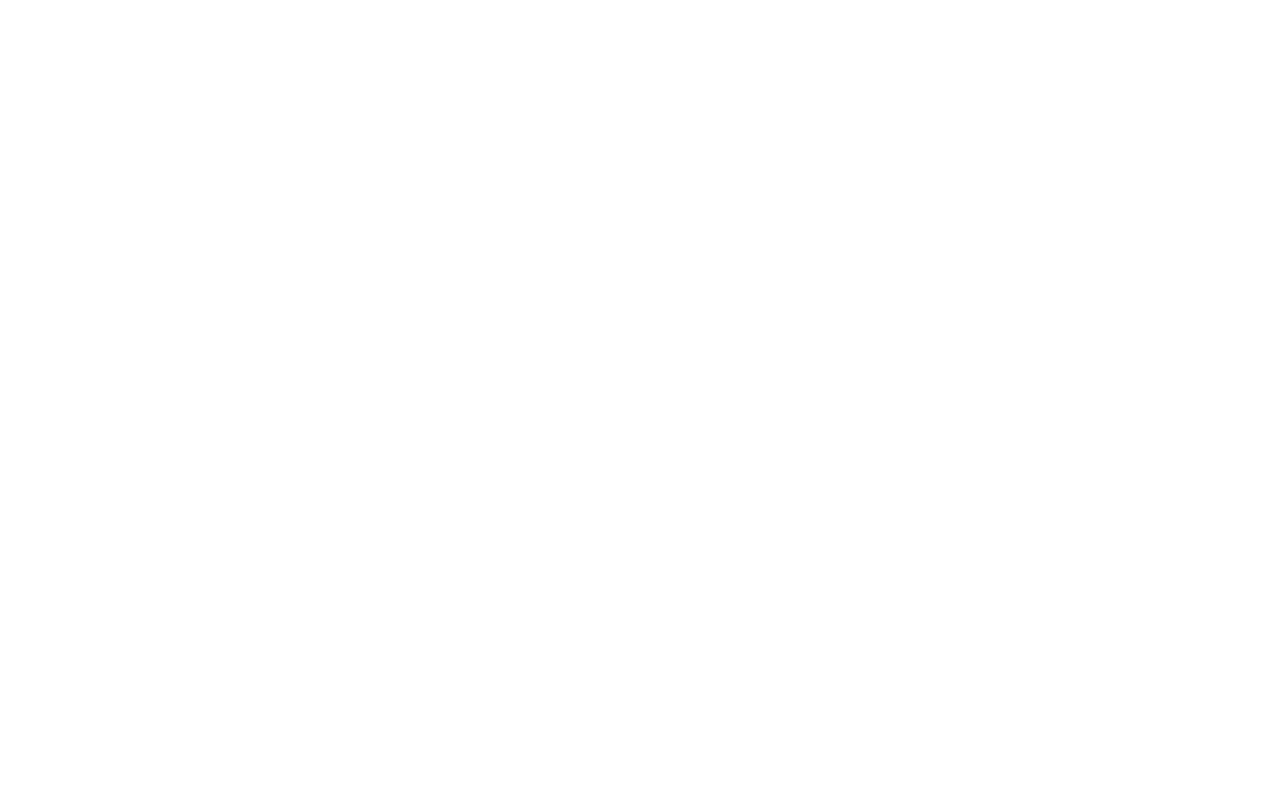
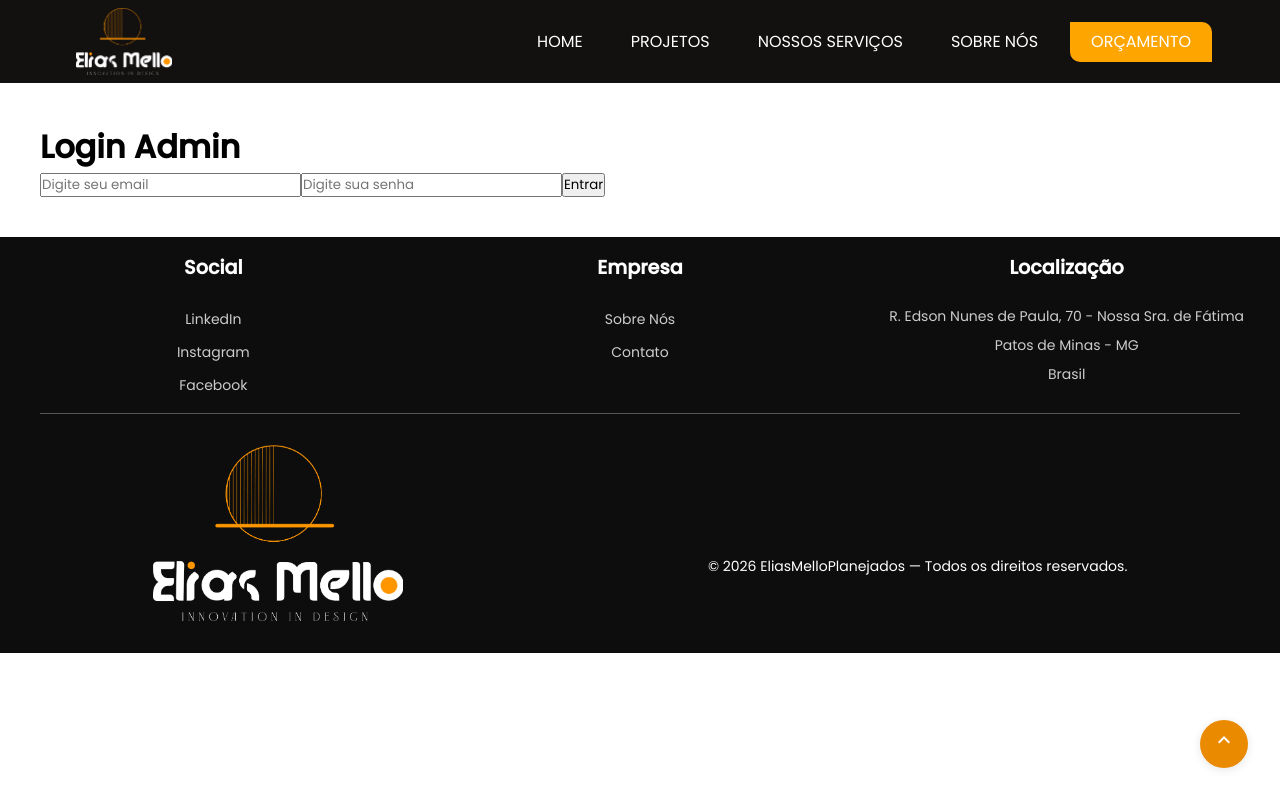
Before and after one commit to leandrobss1/EliasMelloPlanejados, a React (Create React App) app: page /login in a window 1280 px wide. Before the commit this address had no page. Built offline with nearby package versions, Linux system fonts and the light colour scheme.

Commit message:
chore(admin): refatorando informações de autenticação backend.

```diff
--- /dev/null
+++ b/src/ProtectedRoute.tsx
@@ -0,0 +1,13 @@
+import { Navigate } from 'react-router-dom';
+
+export default function ProtectedRoute({ children }: any) {
+  const token = localStorage.getItem('token');
+
+  console.log('TOKEN:', token);
+
+  if (!token) {
+    return <Navigate to="/login" />;
+  }
+
+  return children;
+}
--- a/src/index.tsx
+++ b/src/index.tsx
@@ -18,6 +18,7 @@
 import LoginAdmin from './pages/Admin/LoginAdmin';
 
 import Dashboard from './pages/Admin/Dashboard';
+import ProtectedRoute from './ProtectedRoute';
 
 const root = ReactDOM.createRoot(
   document.getElementById('root') as HTMLElement
@@ -35,8 +36,15 @@
           <Route path="budget" element={<Orcamento />} />
           <Route path="about-us" element={<QuemSomos />} />
 
-          <Route path="loginAdmin-x99" element={<LoginAdmin />} />
-          <Route path="admin-dashboard" element={<Dashboard />} />
+          <Route path="login" element={<LoginAdmin />} />
+          <Route
+            path="admin/dashboard"
+            element={
+              <ProtectedRoute>
+                <Dashboard />
+              </ProtectedRoute>
+            }
+          />
         </Route>
       </Routes>
     </BrowserRouter>
--- a/src/pages/Admin/Dashboard.tsx
+++ b/src/pages/Admin/Dashboard.tsx
@@ -10,7 +10,7 @@
 };
 
 export default function Dashboard() {
-  const isAdmin = localStorage.getItem('admin-auth');
+  const token = localStorage.getItem('token');
 
   const [loading, setLoading] = useState(true);
   const [projects, setProjects] = useState<Project[]>([]);
@@ -39,7 +39,7 @@
     }
   }, [projects, loading]);
 
-  if (!loading && isAdmin !== 'true') {
+  if (!loading && (!token || token === 'undefined')) {
     return <Navigate to="/" />;
   }
 
--- a/src/pages/Admin/LoginAdmin.tsx
+++ b/src/pages/Admin/LoginAdmin.tsx
@@ -4,16 +4,23 @@
 
 export default function LoginAdmin() {
   const [password, setPassword] = useState('');
+  const [email, setEmail] = useState('');
 
   const navigate = useNavigate();
 
-  const handleLogin = () => {
-    if (password === 'gabrielelias') {
-      localStorage.setItem('admin-auth', 'true');
+  const handleLogin = async () => {
+    const response = await fetch('http://localhost:3333/login', {
+      method: 'POST',
+      headers: { 'Content-Type': 'application/json' },
+      body: JSON.stringify({ email, password }),
+    });
 
-      navigate('/admin-dashboard');
+    if (response.ok) {
+      const data = await response.json();
+      localStorage.setItem('token', data.token);
+      navigate('/admin/dashboard');
     } else {
-      alert('Senha incorreta');
+      alert('Login inválido. Tente novamente.');
     }
   };
 
@@ -26,8 +33,15 @@
       <h1>Login Admin</h1>
 
       <input
+        type="text"
+        placeholder="Digite seu email"
+        value={email}
+        onChange={(e) => setEmail(e.target.value)}
+      />
+
+      <input
         type="password"
-        placeholder="Senha"
+        placeholder="Digite sua senha"
         value={password}
         onChange={(e) => setPassword(e.target.value)}
       />
--- a/tsconfig.json
+++ b/tsconfig.json
@@ -16,5 +16,5 @@
     "noEmit": true,
     "jsx": "react-jsx"
   },
-  "include": ["src"]
+  "include": ["src", "src/pages/Admin"]
 }
```
Also changed, not shown: src/utils/projectsStorage.ts (deleted), 2 other files (tests, documents, lock files or other folders).
